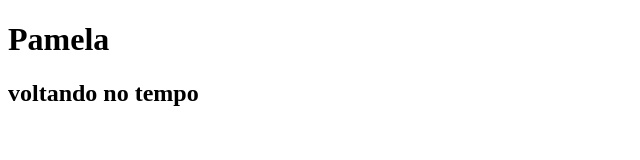
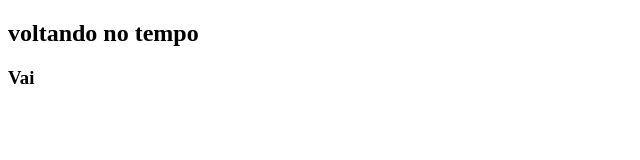
Before and after one commit to pamel44/rollback, a plain HTML site: page index.html in a window 1280 px wide. Shown: the whole page, without its empty margins (0-640 px from the left). Drawn offline with Linux system fonts and the light colour scheme.

Commit message:
Agora vai

```diff
--- a/index.html
+++ b/index.html
@@ -6,7 +6,8 @@
     <title>Rollback</title>
 </head>
 <body>
-     <h1>Pamela</h1>
+
     <h2>voltando no tempo</h2>
+    <h3>Vai</h3>
 </body>
 </html>
```
